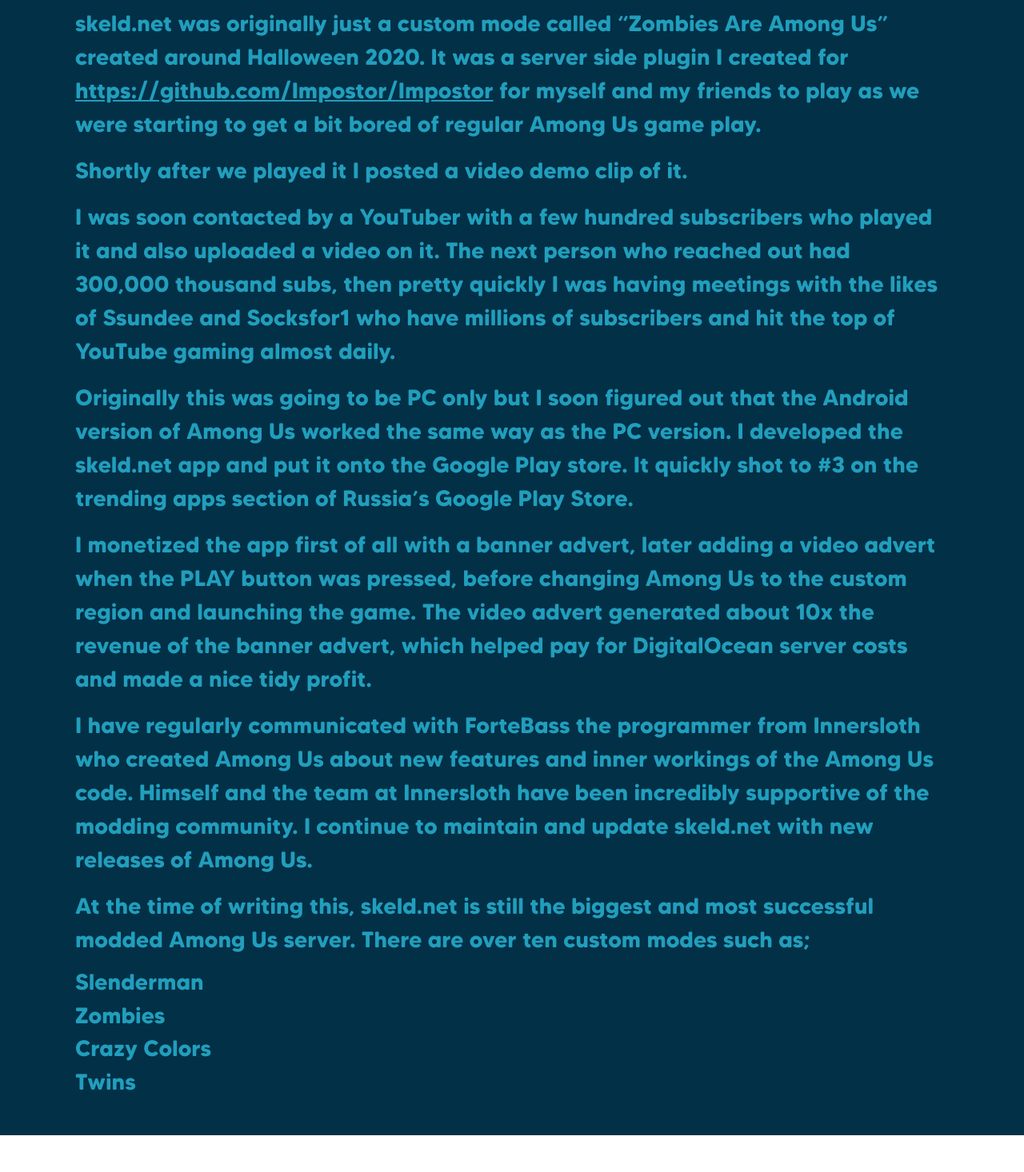
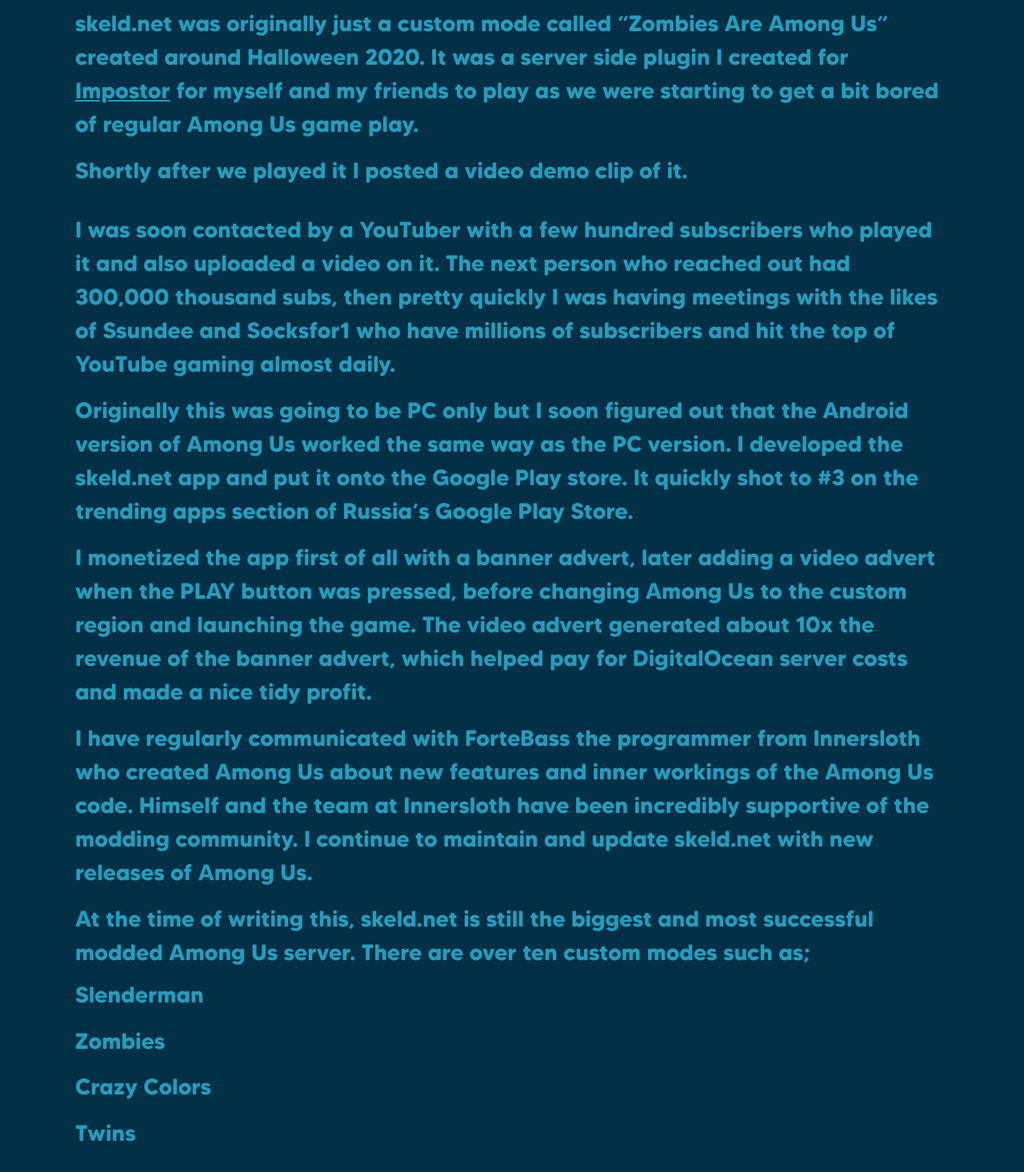
Before and after one commit to danbudworthmead/dbm-portfolio, a React (Create React App) app: page /skeldnet in a window 1280 px wide. Shown: the part 1738-3204 px from the top of the page at 80% size. Before the commit the page ends 3158 px from the top, so only its background shows below. Built offline with nearby package versions, Linux system fonts and the light colour scheme.

Commit message:
Update index.tsx

```diff
--- a/src/Portfolio/Skeldnet/index.tsx
+++ b/src/Portfolio/Skeldnet/index.tsx
@@ -70,7 +70,7 @@
                         href="https://github.com/Impostor/Impostor"
                         target="_blank"
                     >
-                        https://github.com/Impostor/Impostor
+                        Impostor
                     </a>{" "}
                     for myself and my friends to play as we were starting to get
                     a bit bored of regular Among Us game play.
@@ -78,7 +78,7 @@
                 <p>
                     Shortly after we played it I posted a video demo clip of it.
                 </p>
-                <YouTube videoId="ucfMyGcMaX0" />
+                <YouTube videoId="ucfMyGcMaX0" iframeClassName="mw-100 p-2" />
                 <p>
                     I was soon contacted by a YouTuber with a few hundred
                     subscribers who played it and also uploaded a video on it.
@@ -116,13 +116,13 @@
                     ten custom modes such as;
                 </p>
                 <h3>Slenderman</h3>
-                <YouTube videoId="TrF_h8RxYN4" />
+                <YouTube videoId="TrF_h8RxYN4" iframeClassName="mw-100 p-2" />
                 <h3>Zombies</h3>
-                <YouTube videoId="N6BxO04mLDw" />
+                <YouTube videoId="N6BxO04mLDw" iframeClassName="mw-100 p-2" />
                 <h3>Crazy Colors</h3>
-                <YouTube videoId="4slfj0DBBZI" />
+                <YouTube videoId="4slfj0DBBZI" iframeClassName="mw-100 p-2" />
                 <h3>Twins</h3>
-                <YouTube videoId="rl1QxHeb9zo" />
+                <YouTube videoId="rl1QxHeb9zo" iframeClassName="mw-100 p-2" />
             </div>
             <br />
         </Container>
```
